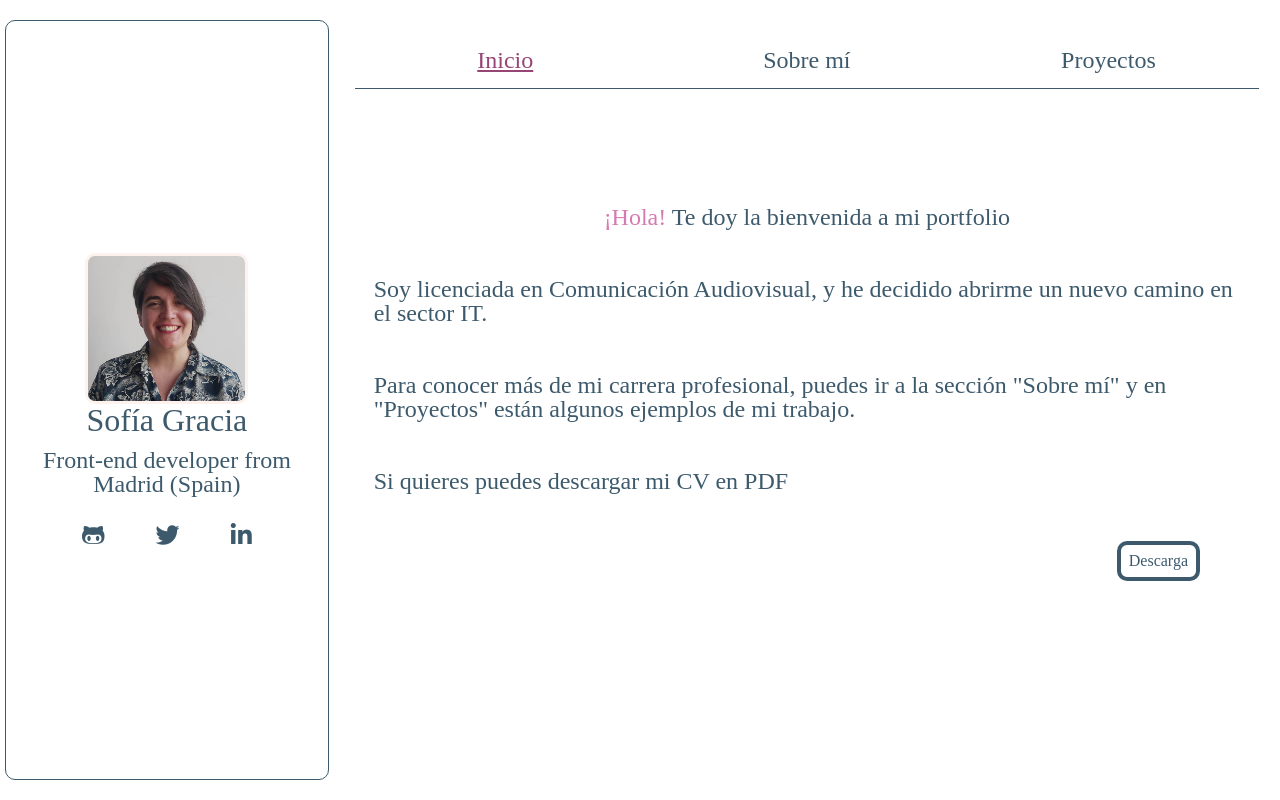
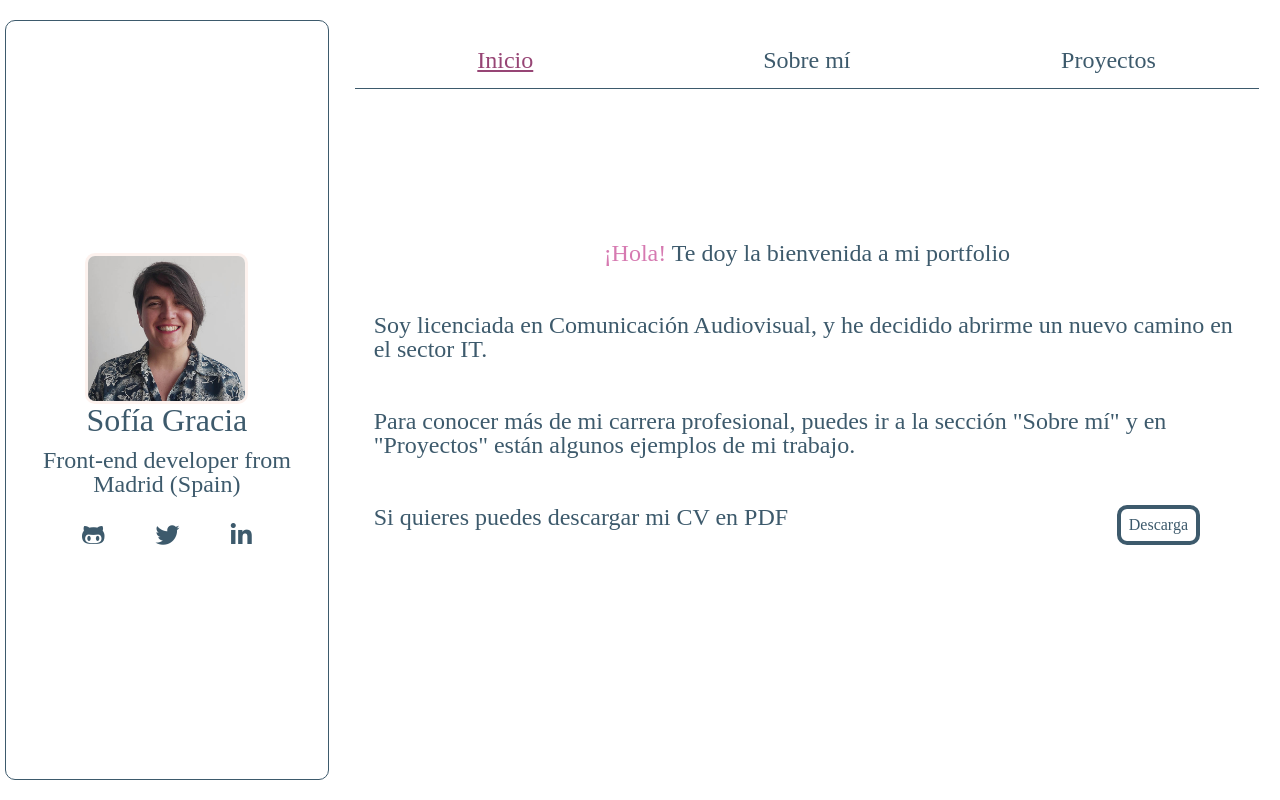
Before and after one commit to Calpurniax/portfolio, a React (Create React App) app: page / in a window 1280 px wide. Built offline with nearby package versions, Linux system fonts and the light colour scheme; a web font is replaced by a local one.

Commit message:
done css for landing in desktop version

```diff
--- a/src/layouts/landing.jsx
+++ b/src/layouts/landing.jsx
@@ -5,7 +5,9 @@ export const Landing =({pdfDocument})=>(
             <h2 className="landing__title"><span className="landing__title__span">¡Hola!</span> Te doy la bienvenida a mi portfolio</h2>
             <p className="landing__text">Soy licenciada en Comunicación Audiovisual, y he decidido abrirme un nuevo camino en el sector IT. </p>
             <p className="landing__text">Para conocer más de mi carrera profesional, puedes ir a la sección "Sobre mí" y en "Proyectos" están algunos ejemplos de mi trabajo.</p>
-            <p className="landing__text">Si quieres puedes descargar mi CV en PDF</p>
-             <Button link={pdfDocument} text="Descarga"/>
+            <div className="landing__downloadBox">
+              <p className="landing__text">Si quieres puedes descargar mi CV en PDF</p>
+               <Button link={pdfDocument} text="Descarga"/>
+            </div>
           </section>
 )
--- a/src/styles/layouts/landing.scss
+++ b/src/styles/layouts/landing.scss
@@ -32,4 +32,19 @@
             padding: 0 1.5rem 3rem 1.5rem;
         }
     }
+
+    &__downloadBox {
+        p {
+            @include desktop {
+                padding: 0 1.5rem 0rem 1.5rem;
+            }
+        }
+
+        @include desktop {
+            display: flex;
+            justify-content: space-between;
+
+        }
+
+    }
 }
```
